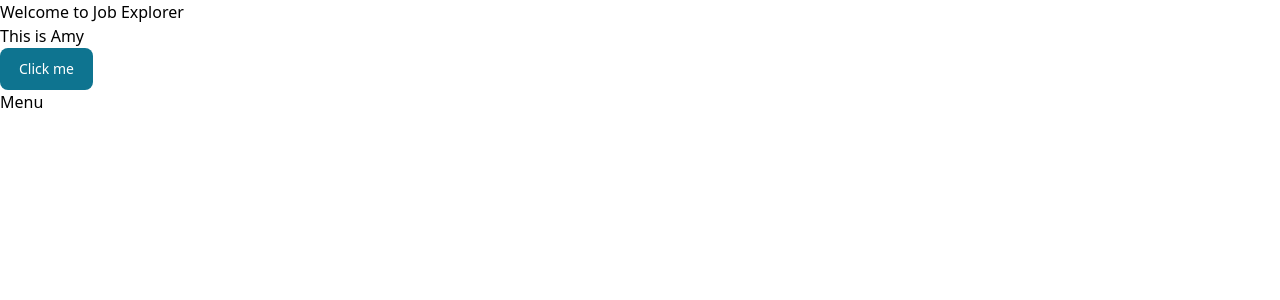
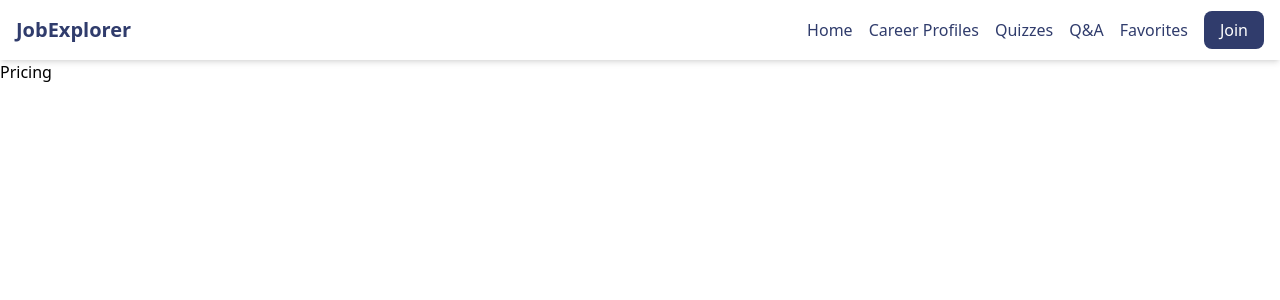
Before and after one commit to T4FFY/Job-Explorer, a React (Vite) app: page /pricing in a window 1280 px wide. Shown: the top 300 px of the page. Built offline with nearby package versions, Linux system fonts and the light colour scheme.

Commit message:
create navbar

```diff
--- a/package.json
+++ b/package.json
@@ -26,6 +26,7 @@
     "eslint-plugin-react-refresh": "^0.4.9",
     "globals": "^15.9.0",
     "postcss": "^8.4.41",
+    "react-router-dom": "^6.26.1",
     "tailwindcss": "^3.4.10",
     "vite": "^5.4.1"
   }
--- a/src/App.jsx
+++ b/src/App.jsx
@@ -1,12 +1,21 @@
-import Home from "./components/Home";
-import Menu from "./components/Menu";
+import Navbar from "./components/Navbar"
+import Home from "./components/Home"
+import Menu from "./components/Menu"
+import Pricing from "./components/Pricing"
+import { Route, Routes } from "react-router-dom"
 
 
 function App() {
   return (
     <>
-    <Home></Home>
-    <Menu></Menu>
+    <Navbar></Navbar>
+    <div className="container">
+        <Routes>
+          <Route path="/" element={<Home />} />
+          <Route path="/pricing" element={<Pricing />} />
+          <Route path="/menu" element={<Menu />} />
+        </Routes>
+      </div>
   </>
   );
 }
--- a/src/components/Home.jsx
+++ b/src/components/Home.jsx
@@ -1,6 +1,4 @@
 import { Button } from "flowbite-react";
-
-
 
 function Home() {
   return (
--- /dev/null
+++ b/src/components/Navbar.jsx
@@ -0,0 +1,34 @@
+import { Link, useMatch, useResolvedPath } from "react-router-dom"
+
+export default function Navbar() {
+  return (
+    <nav className="flex items-center justify-between p-4 bg-white shadow-md">
+      <Link to="/" className="site-title text-[#303C6C] text-xl font-semibold">
+        JobExplorer
+      </Link>
+      <ul className="flex space-x-4">
+        <CustomLink to="/home" className="text-[#303C6C]">Home</CustomLink>
+        <CustomLink to="/explorecareer" className="text-[#303C6C]">Career Profiles</CustomLink>
+        <CustomLink to="/quizzes" className="text-[#303C6C]">Quizzes</CustomLink>
+        <CustomLink to="/qa" className="text-[#303C6C]">Q&A</CustomLink>
+        <CustomLink to="/favorites" className="text-[#303C6C]">Favorites</CustomLink>
+        <CustomLink to="/join" className="px-4 py-2 bg-[#303C6C] text-white rounded-lg hover:bg-[#FBE8A6] hover:text-[#303C6C]">
+          Join
+        </CustomLink>
+      </ul>
+    </nav>
+  )
+}
+
+function CustomLink({ to, children, ...props }) {
+  const resolvedPath = useResolvedPath(to)
+  const isActive = useMatch({ path: resolvedPath.pathname, end: true })
+
+  return (
+    <li className={isActive ? "text-blue-500" : "text-gray-700 hover:text-blue-500"}>
+      <Link to={to} {...props}>
+        {children}
+      </Link>
+    </li>
+  )
+}
--- /dev/null
+++ b/src/components/Pricing.jsx
@@ -0,0 +1,9 @@
+function Pricing() {
+    return (
+      <>
+        <h1>Pricing</h1>
+      </>
+    );
+  }
+
+  export default Pricing;
--- a/src/main.jsx
+++ b/src/main.jsx
@@ -2,9 +2,12 @@ import { StrictMode } from 'react'
 import { createRoot } from 'react-dom/client'
 import App from './App.jsx'
 import './index.css'
+import { BrowserRouter } from 'react-router-dom'
 
 createRoot(document.getElementById('root')).render(
   <StrictMode>
-    <App />
+    <BrowserRouter>
+      <App />
+    </BrowserRouter>
   </StrictMode>,
 )
```
Also changed, not shown: src/components/Menu.jsx (line endings or trailing spaces), 1 other file (tests, documents, lock files or other folders).
